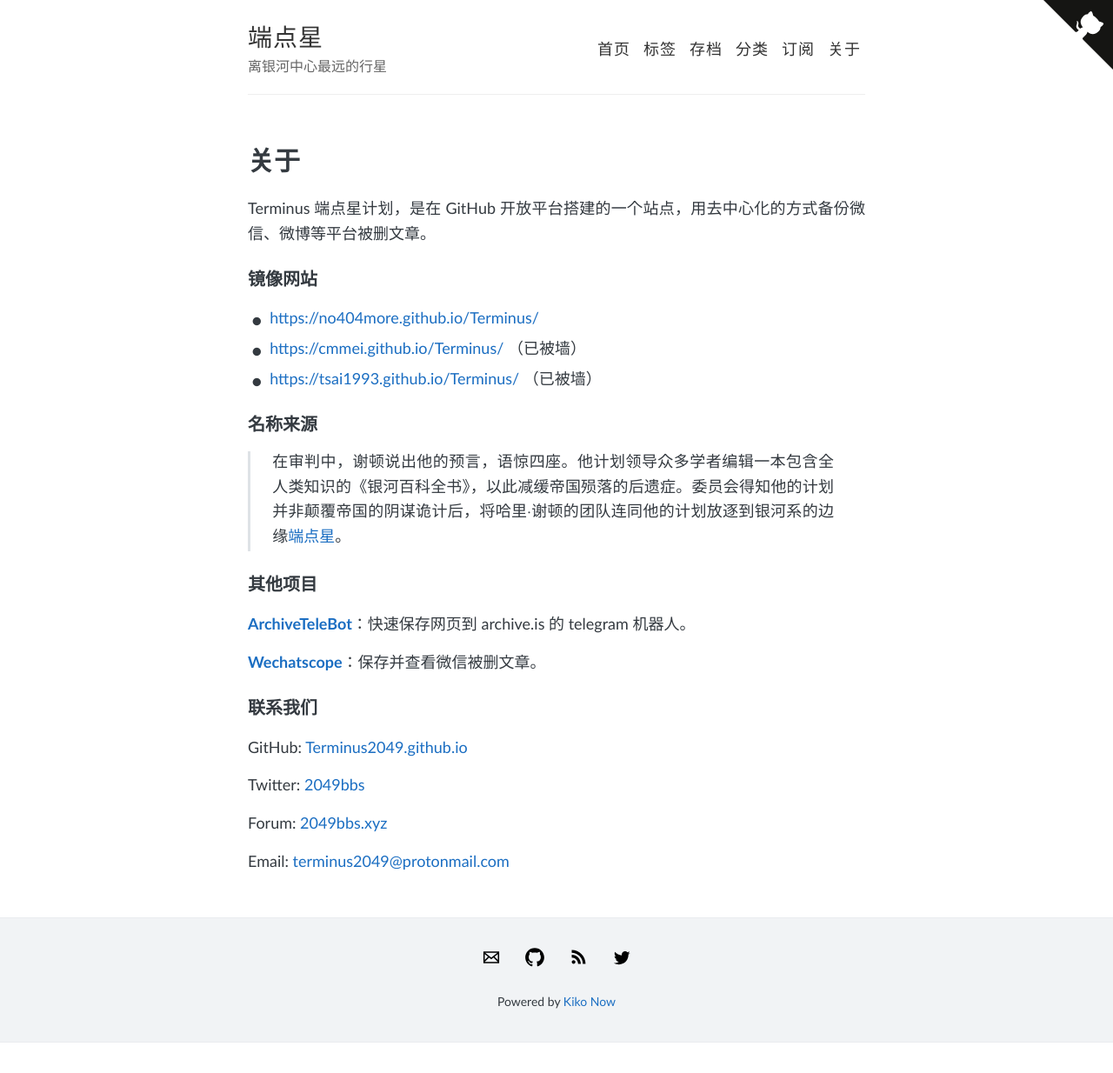
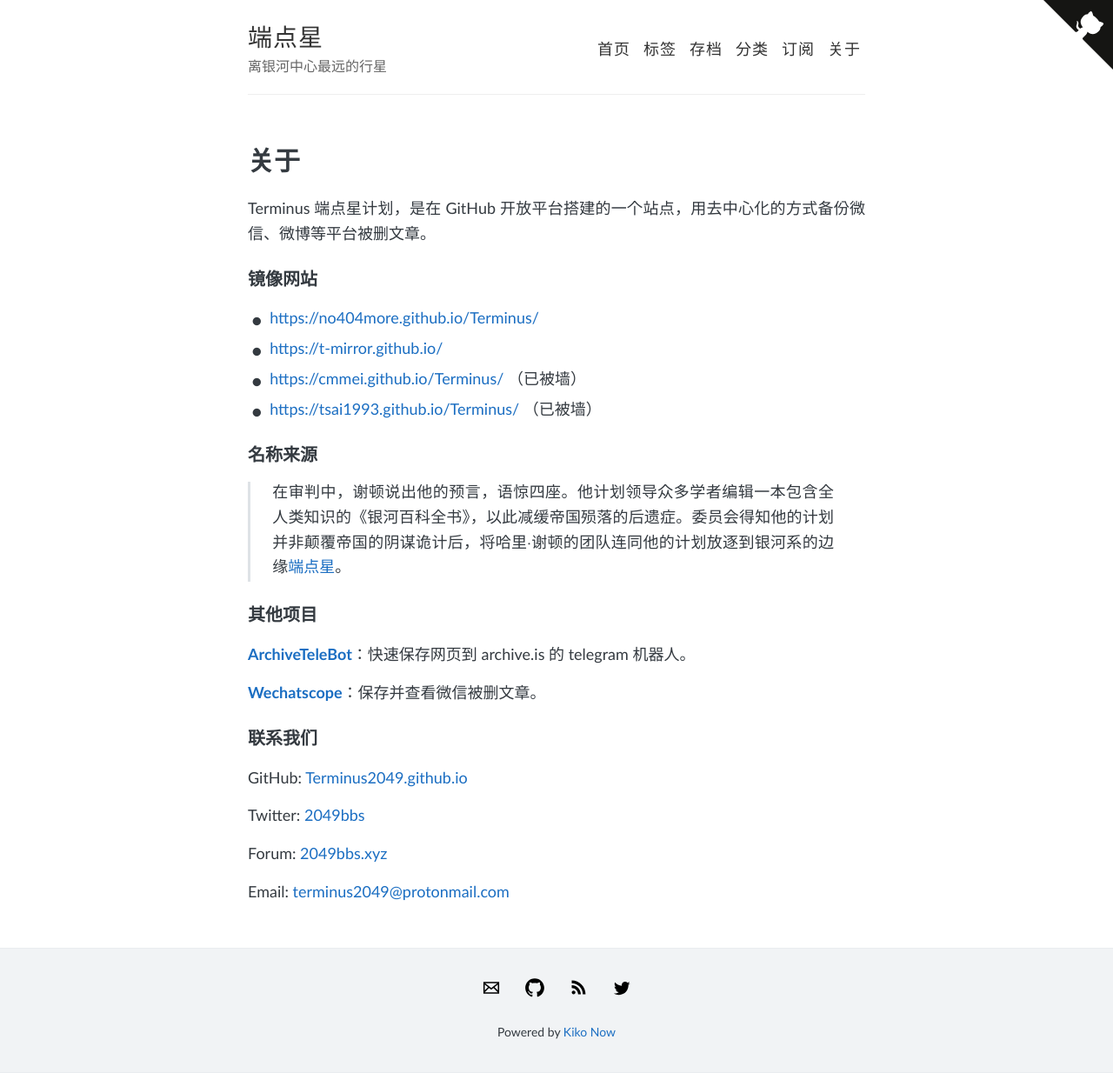
Before and after one commit to Terminus2049/Terminus2049.github.io, a Jekyll site: the page built from about.html, in a window 1280 px wide. Shown: the whole page at 87% size. Built offline with Jekyll 4.4.1, drawn with Linux system fonts in a browser that asks for light colours; before the commit the page ends 1199 px from its top, so only the background shows below that.

Commit message:
添加镜像
十分钟检测一次

```diff
--- a/about.html
+++ b/about.html
@@ -14,6 +14,7 @@
 
 <ul>
   <li><a href="https://no404more.github.io/Terminus/">https://no404more.github.io/Terminus/</a> </li>
+  <li><a href="https://t-mirror.github.io/">https://t-mirror.github.io/</a> </li>
   <li><a href="https://cmmei.github.io/Terminus/">https://cmmei.github.io/Terminus/</a> （已被墙）</li>
   <li><a href="https://tsai1993.github.io/Terminus/">https://tsai1993.github.io/Terminus/</a> （已被墙）</li>
 </ul>
```
